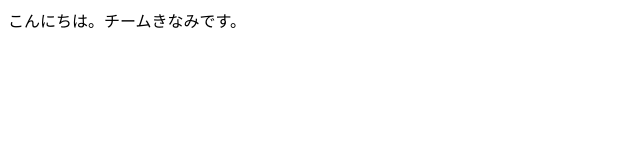
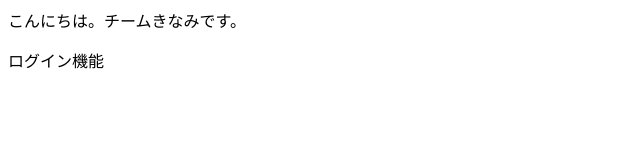
Before and after one commit to TomoyaKinami/Team_Kinami, a plain HTML site: page index.html in a window 1280 px wide. Shown: the whole page, without its empty margins (0-640 px from the left). Drawn offline with Linux system fonts and the light colour scheme.

Commit message:
Add files via upload

```diff
--- a/index.html
+++ b/index.html
@@ -7,5 +7,6 @@
   </head>
   <body>
     こんにちは。チームきなみです。
+    <p>ログイン機能</p>
   </body>
 </html>
```
